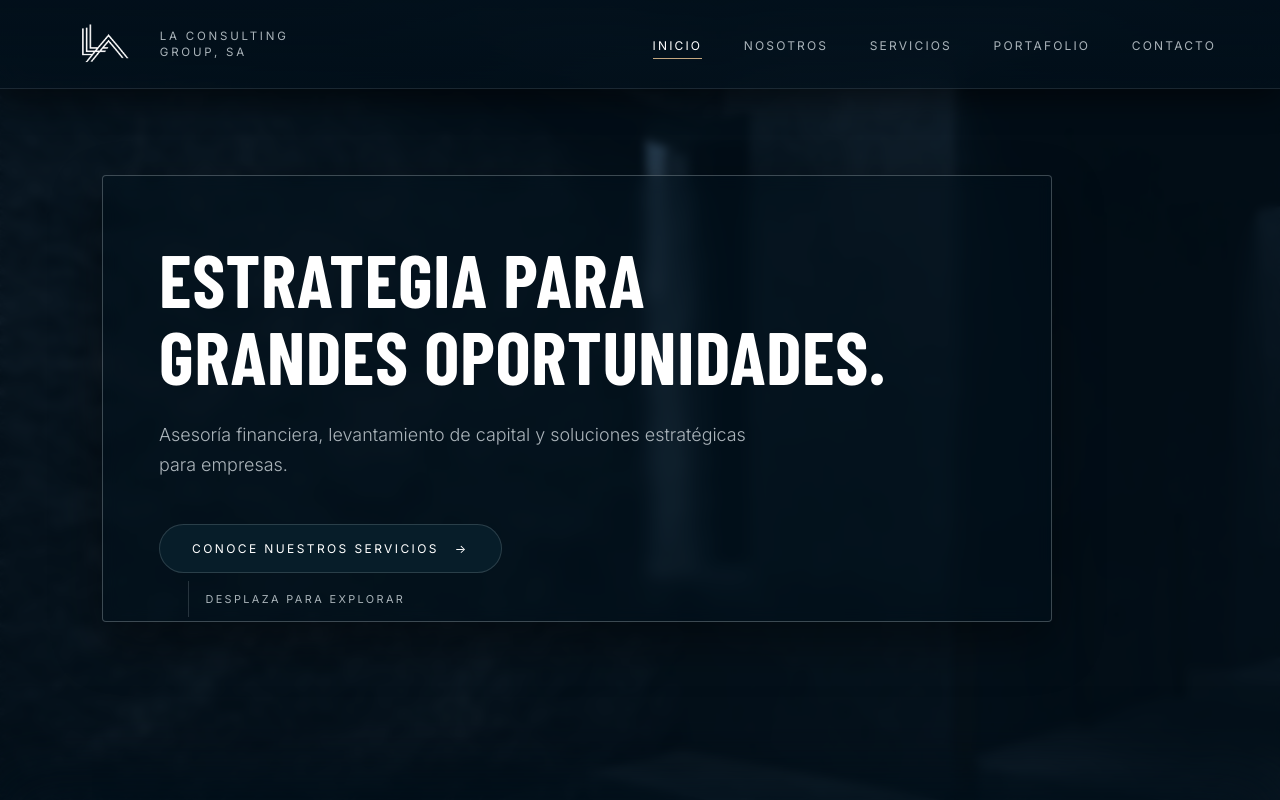
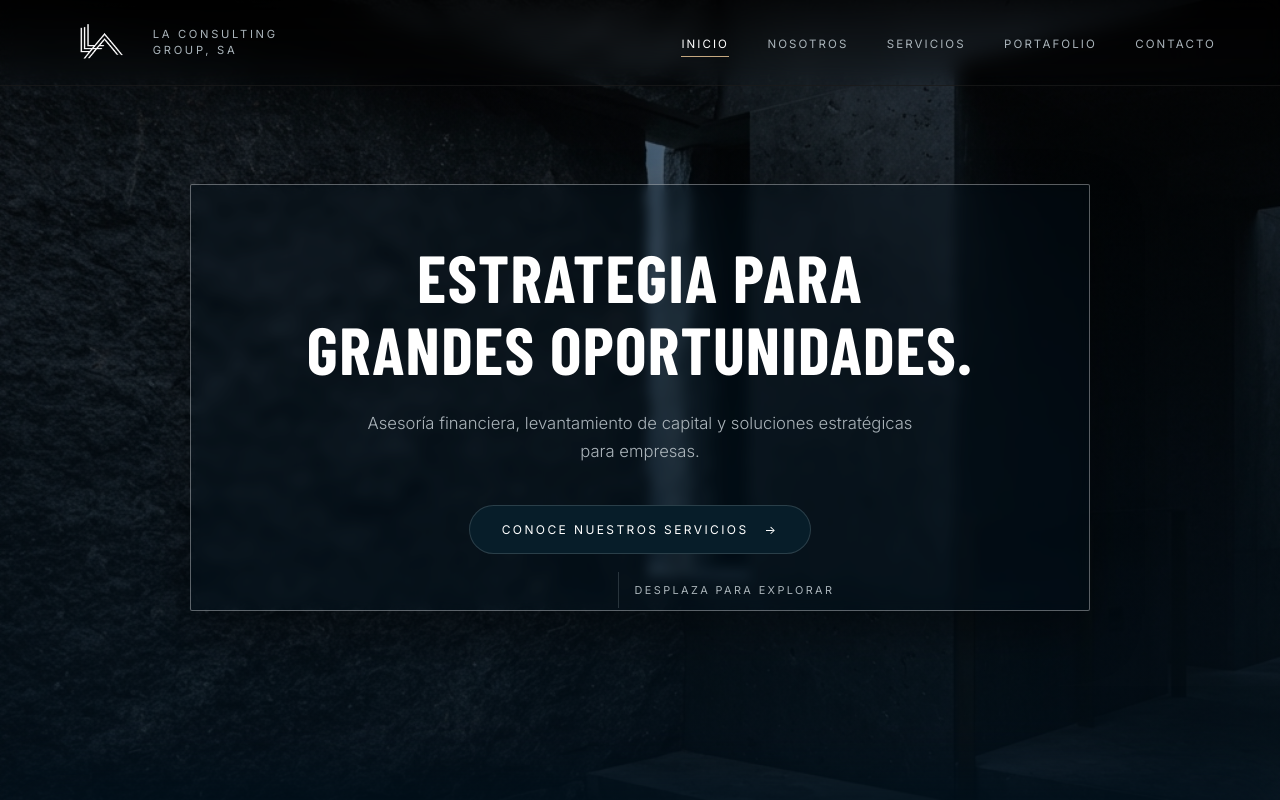
Before and after one commit to caesaredvardd-commits/pagina-cesar-L-A, a plain HTML site: page index.html in a window 1280 px wide. Shown: the top 800 px of the page. Drawn offline with nearby package versions, Linux system fonts and the light colour scheme; grey boxes are pictures that could not be loaded.

Commit message:
Update index.html

```diff
--- a/index.html
+++ b/index.html
@@ -92,7 +92,7 @@
             transform: translateX(0);
         }
 
-        /* HEADER INTERACTIVO CON SOMBRADO Y ESTILO SUPERIOR */
+        /* 1. HEADER CON DIFUMINADO ESTILO SPACEX */
         header {
             position: fixed;
             top: 0;
@@ -103,9 +103,10 @@
             display: flex;
             justify-content: space-between;
             align-items: center;
-            background: linear-gradient(to bottom, rgba(2, 16, 27, 0.95), rgba(2, 16, 27, 0.75));
-            backdrop-filter: blur(16px);
-            box-shadow: 0 10px 30px rgba(0, 0, 0, 0.5), inset 0 -1px 0 rgba(170, 180, 186, 0.15);
+            background: linear-gradient(to bottom, rgba(0, 0, 0, 0.75) 0%, rgba(0, 0, 0, 0.25) 70%, rgba(0, 0, 0, 0) 100%);
+            backdrop-filter: blur(10px);
+            -webkit-backdrop-filter: blur(10px);
+            border-bottom: 1px solid rgba(255, 255, 255, 0.08);
             transition: transform 0.45s cubic-bezier(0.22, 1, 0.36, 1), background-color 0.3s ease;
         }
 
@@ -122,7 +123,7 @@
         }
 
         .brand-container img {
-            height: 44px;
+            height: 40px;
             width: auto;
             object-fit: contain;
         }
@@ -130,7 +131,7 @@
         .brand-title {
             display: flex;
             flex-direction: column;
-            font-size: 0.72rem;
+            font-size: 0.7rem;
             letter-spacing: 0.24em;
             line-height: 1.45;
             font-weight: 400;
@@ -141,14 +142,14 @@
         nav ul {
             list-style: none;
             display: flex;
-            gap: 2.6rem;
+            gap: 2.4rem;
         }
 
         nav a {
             position: relative;
             text-decoration: none;
             color: var(--text-muted);
-            font-size: 0.75rem;
+            font-size: 0.72rem;
             letter-spacing: 0.18em;
             text-transform: uppercase;
             padding-bottom: 6px;
@@ -201,20 +202,21 @@
             overflow-x: hidden;
         }
 
-        /* 3. INICIO CON FONDO FONDOINICIO Y MARCO ESTÉTICO */
+        /* 2. INICIO CON FONDO FONDOINICIO Y MARCO CENTRADO IDÉNTICO A LA REFERENCIA */
         #inicio {
             z-index: 1;
             border-top: none;
             box-shadow: none;
             background: url('L&A/fondoinicio.jpg') center/cover no-repeat;
             position: relative;
+            align-items: center;
+            text-align: center;
         }
         #inicio::before {
             content: '';
             position: absolute;
             inset: 0;
-            background-color: rgba(2, 16, 27, 0.78);
-            backdrop-filter: blur(4px);
+            background: linear-gradient(to bottom, rgba(0,0,0,0.5), rgba(2, 16, 27, 0.75));
             z-index: 0;
         }
         #inicio > * {
@@ -223,13 +225,18 @@
         }
 
         .hero-framed-box {
-            border: 1px solid rgba(170, 180, 186, 0.35);
-            padding: 3rem 3.5rem;
-            background: rgba(2, 16, 27, 0.45);
-            backdrop-filter: blur(8px);
-            max-width: 950px;
+            border: 1px solid rgba(255, 255, 255, 0.35);
+            padding: 3.5rem 4rem;
+            background: rgba(2, 16, 27, 0.35);
+            backdrop-filter: blur(6px);
+            max-width: 900px;
+            width: 100%;
+            margin: 0 auto;
             box-shadow: 0 20px 50px rgba(0, 0, 0, 0.4);
-            border-radius: 4px;
+            border-radius: 2px;
+            display: flex;
+            flex-direction: column;
+            align-items: center;
         }
 
         /* 1. FUNDADOR: TODO EL FONDO ES LA IMAGEN DIFUMINADA Y OSCURECIDA */
@@ -260,31 +267,36 @@
 
         /* INICIO */
         .hero-content {
-            max-width: 920px;
-            margin-top: 1rem;
+            max-width: 800px;
+            margin: 0 auto;
+            display: flex;
+            flex-direction: column;
+            align-items: center;
         }
 
         .hero-title {
             font-family: var(--font-din);
             font-weight: 700;
-            font-size: clamp(2.8rem, 5.8vw, 5rem);
-            line-height: 1.04;
-            letter-spacing: 0.01em;
+            font-size: clamp(2.6rem, 5.2vw, 4.5rem);
+            line-height: 1.08;
+            letter-spacing: 0.02em;
             text-transform: uppercase;
             color: var(--text-main);
             margin-bottom: 1.6rem;
+            text-align: center;
         }
 
         .hero-subtitle {
-            font-size: clamp(1rem, 1.4vw, 1.2rem);
+            font-size: clamp(1rem, 1.3vw, 1.15rem);
             color: var(--text-muted);
             font-weight: 300;
             line-height: 1.65;
-            max-width: 600px;
-            margin-bottom: 2.8rem;
+            max-width: 580px;
+            margin-bottom: 2.5rem;
+            text-align: center;
         }
 
-        /* 3. BOTÓN REDONDEADO */
+        /* BOTÓN REDONDEADO */
         .btn-outline {
             display: inline-flex;
             align-items: center;
@@ -515,7 +527,7 @@
             transform: translateX(4px);
         }
 
-        /* 4. SERVICIOS CON ESPACIO PARA IMÁGENES */
+        /* SERVICIOS (CON ESPACIO PARA IMÁGENES) */
         .services-container {
             max-width: 1180px;
             margin: 0 auto;
@@ -543,7 +555,6 @@
             border-color: var(--accent-highlight);
         }
 
-        /* Contenedor de la imagen del servicio */
         .service-img-wrapper {
             width: 100%;
             height: 160px;
@@ -842,7 +853,7 @@
                 gap: 1.4rem;
             }
             .hero-framed-box {
-                padding: 2rem;
+                padding: 2.5rem 2rem;
             }
         }
 
@@ -854,7 +865,7 @@
                 padding: 0.9rem 5%;
             }
             .brand-container img {
-                height: 36px;
+                height: 34px;
             }
             nav ul {
                 flex-wrap: wrap;
@@ -875,7 +886,10 @@
                 padding-top: 8.5rem;
             }
             .hero-title {
-                font-size: clamp(2.35rem, 10vw, 3.2rem);
+                font-size: clamp(2.2rem, 9vw, 3rem);
+            }
+            .hero-framed-box {
+                padding: 2rem 1.2rem;
             }
             .editorial-header {
                 margin-bottom: 2.8rem;
@@ -917,7 +931,7 @@
 </head>
 <body>
 
-    <!-- ENCABEZADO INTERACTIVO CON SOMBRADO -->
+    <!-- ENCABEZADO CON DIFUMINADO -->
     <header id="mainHeader">
         <a href="#inicio" class="brand-container">
             <img src="L&A/logo para pagina L&A sdsd.png" alt="Logo L&A Consulting Group">
@@ -940,7 +954,7 @@
 
     <main class="stack-wrapper">
 
-        <!-- 1. INICIO CON FONDO FONDOINICIO Y MARCO ESTÉTICO -->
+        <!-- 1. INICIO (CON FONDO FONDOINICIO Y MARCO CENTRADO) -->
         <section id="inicio" class="stack-panel">
             <div class="hero-framed-box reveal-right">
                 <div class="hero-content animate-hero">
@@ -1016,9 +1030,7 @@
 
                 <div class="services-grid">
                     <div class="service-item reveal-right">
-                        <!-- Espacio para imagen de la primera área -->
                         <div class="service-img-wrapper">
-                            <!-- Reemplaza el src con la ruta de tu imagen o mantén el placeholder -->
                             <!-- <img src="L&A/servicio1.jpg" alt="Levantamiento y Apalancamiento"> -->
                             <span class="service-img-placeholder">Imagen Área 01</span>
                         </div>
@@ -1028,7 +1040,6 @@
                     </div>
 
                     <div class="service-item reveal-right">
-                        <!-- Espacio para imagen de la segunda área -->
                         <div class="service-img-wrapper">
                             <!-- <img src="L&A/servicio2.jpg" alt="Fusiones, Adquisiciones y Deuda"> -->
                             <span class="service-img-placeholder">Imagen Área 02</span>
@@ -1039,7 +1050,6 @@
                     </div>
 
                     <div class="service-item reveal-right">
-                        <!-- Espacio para imagen de la tercera área -->
                         <div class="service-img-wrapper">
                             <!-- <img src="L&A/servicio3.jpg" alt="Evaluación y Riesgo"> -->
                             <span class="service-img-placeholder">Imagen Área 03</span>
@@ -1224,7 +1234,6 @@
                 const rect = section.getBoundingClientRect();
                 const revealElements = section.querySelectorAll('.reveal-right');
 
-                // Se activa cuando la sección entra de forma visible en el viewport
                 if (rect.top <= windowHeight * 0.78 && rect.bottom >= windowHeight * 0.15) {
                     revealElements.forEach((el, index) => {
                         setTimeout(() => {
@@ -1232,7 +1241,6 @@
                         }, index * 140);
                     });
                 } else {
-                    // Si sale completamente de la vista, se reinicia para que vuelva a animar al regresar
                     if (rect.top > windowHeight || rect.bottom < 0) {
                         revealElements.forEach(el => {
                             el.classList.remove('active');
```
